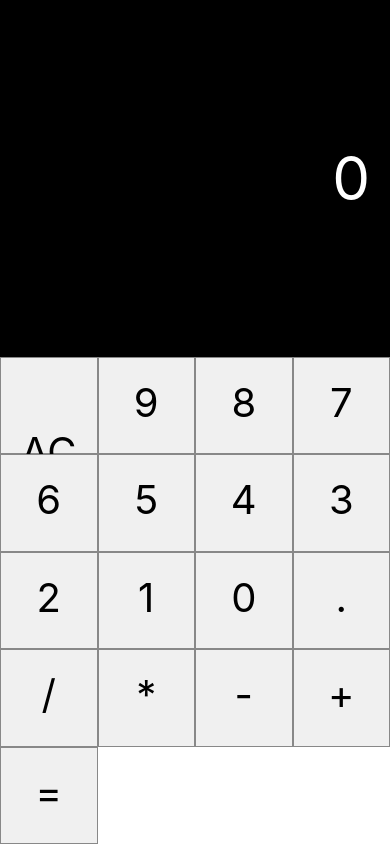
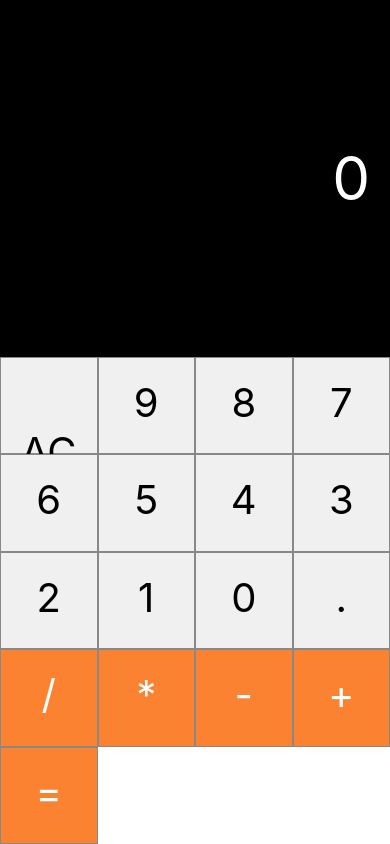
Before and after one commit to Vini9-9/calculator-mobile, a React Native app: screen / in a window 390 px wide. Built offline with nearby package versions, Linux system fonts and the light colour scheme.

Commit message:
Refatoração estilo dos botões

```diff
--- a/src/components/Button.js
+++ b/src/components/Button.js
@@ -11,11 +11,32 @@ const styles = StyleSheet.create({
         textAlign: 'center',
         borderWidth: 1,
         borderColor: '#888',
+    },
+    operationButton: {
+        color: '#fff',
+        backgroundColor: '#fa8231'
+    },
+    buttonDouble: {
+        width: (Dimensions.get('window').width/4) * 2
+    },
+    buttonTriple: {
+        width: (Dimensions.get('window').width/4) * 3
     }
 })
 
-export default props => (
-    <TouchableHighlight onPress={props.OnClick}>
-        <Text style={styles.button}> {props.label} </Text>
-    </TouchableHighlight>
-)
+export default props => {
+    const estilos = [styles.button]
+
+    if(props.estilo){
+        const estilosProp = props.estilo
+        estilosProp.forEach(e => {
+            estilos.push(styles[`${e}`])
+        });
+    }
+
+    return (
+        <TouchableHighlight onPress={props.OnClick}>
+            <Text style={estilos}> {props.label} </Text>
+        </TouchableHighlight>
+    )
+}
--- a/src/components/Calculadora.js
+++ b/src/components/Calculadora.js
@@ -10,9 +10,11 @@ export default class Calculadora extends React.Component {
         displayValue: '0'
     }
 
-    criarBotoes = (arr) => {
+    criarBotoes = (arr, ...estilo) => {
+        const estiloValor = estilo
+
         return arr.map((el, idx) => {
-            return <Button key={`${idx}`} label={el} ></Button>
+            return <Button key={`${idx}`} label={el} estilo={estiloValor}></Button>
         })
     }
 
@@ -29,7 +31,8 @@ export default class Calculadora extends React.Component {
     gerarOperadoresTeclado = () => {
         const opTeclado = ['/','*','-','+','=']
 
-        return this.criarBotoes(opTeclado)
+        return this.criarBotoes(opTeclado, 'operationButton')
+
     }
 
     render () {
```
